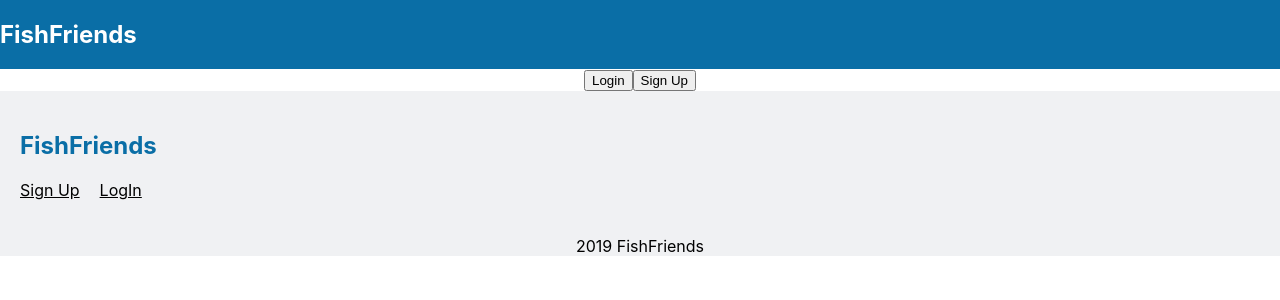
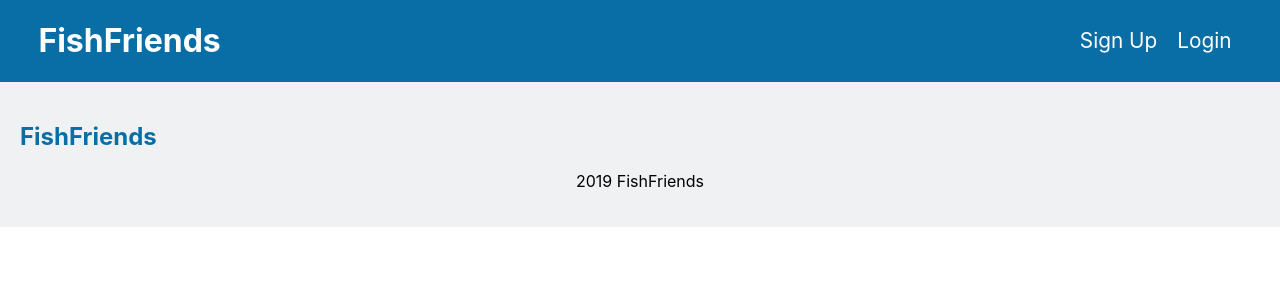
Before and after one commit to Psage23/fishfriends, a React (Create React App) app: page / in a window 1280 px wide. Shown: the top 300 px of the page. Built offline with nearby package versions, Linux system fonts and the light colour scheme.

Commit message:
added new folder

```diff
--- a/src/App.css
+++ b/src/App.css
@@ -1,31 +1,39 @@
-.App {
-  text-align: center;
-}
 
 /* Navigation Styles Here */
 
 .navBar {
   display: flex;
+  justify-content: space-between;
   align-items: center;
   background-color: #0a6ea6;
   color: white;
+  /* width: 100%; */
 }
 
 .navBar h1 {
-  margin-left: 1%;
+  padding-left: 3%;
 }
 
-.navBar nav {
+.link {
   display: flex;
-  margin-left: 65%;
+  margin-right: 3%;
+
 }
-.navBar a {
+
+.link1, .link2 {
   display: flex;
   justify-content: space-evenly;
-  margin: 0 20px;
   color: white;
   font-size: 1.3rem;
+  text-decoration: none;
+  padding: 10px;
+}
 
+/* Body Styles Here */
+
+.Body {
+  display: flex;
+  justify-content: center;
 }
 
 /* Footer Styles Here */
@@ -55,24 +63,26 @@ footer span {
 
 /* Login Form Styles Here */
 
-.loginBtn {
-  height: 40vmin;	  width: 150px;
-}
-
-.login-form {
+.login-form label{
   display: flex;
   flex-direction: column;
-  margin: 1% 42%;
-}
-
-.login-form label {
-  display: flex;
   justify-content: space-evenly;
+  align-items: center;
+  margin: 0 300px;
+  padding: 20px 0;
+  background-color: #F5F5F5;
 }
 
 .login-form button {
-  margin-left: 20%;
-  width: 200px;
+  border-radius: 4px;
+  border: none;
+  color: white;
+  font-size: 1.2rem;
+  text-align: center;
+  margin-top: 20px;
+  padding: 5px;
+  width: 350px;
+  background-color: #0a6ea6;
 }
 
 /* Signup form Styles Here */
@@ -106,8 +116,10 @@ footer span {
 }
 
 .log-form img {
-  background-color: #4682B4;	  margin-left: 42%;
-  margin: 0 300px;	  width: 300px;
+  background-color: #4682B4;
+  margin-left: 42%;
+  margin: 0 300px;
+  width: 300px;
   height: 70vh;
 
 }
--- a/src/App.js
+++ b/src/App.js
@@ -1,30 +1,22 @@
 import React from 'react';
 import './App.css';
-import Login from './components';
-import Signup from './components';
+import Login from './components/Login';
+import Signup from './components/Signup';
 import { Route } from 'react-router-dom';
+import Naviagation from './components/Navigation'
 
 function App() {
   return (
-    <div className="App">
-      <header className="navBar">
+    <div>
+      <div className="App">
+      <Naviagation/>
+      </div>
+      <div className="Body">
+      <Route path="/Signup" component={Signup}/>
+      <Route path="/Login" component={Login}/>
+      </div>
+      <footer className="navBottom">
         <h2>FishFriends</h2>
-        <nav>
-          <Route path="/Signup" component={Signup}/>
-          <Route path="/Login" component={Login}/>
-        </nav>
-      </header>
-      <button>Login</button>
-      <button>Sign Up</button>
-
-      <footer>
-      <nav className="navBottom">
-        <h2>FishFriends</h2>
-          <nav className="nav">
-              <a href="#">Sign Up</a>
-              <a href="#">LogIn</a>
-            </nav>
-              </nav>
             <span>
                 {/* social media icons here */}
                 <p>2019 FishFriends</p>
--- a/src/components/Logform.js
+++ b/src/components/Logform.js
@@ -5,22 +5,25 @@ const AddLogForm = () => {
 
 
 return (
-    <div>
-        <h2>Add a Catch</h2>
-        <form>
-            <label>Bait: <select value="" onChange="">
-                    <option value='select'>Select</option>
+    <div className="log-form">
+        <img src='/fishpic.jpg' alt='fish picture' />
+        <form className="log">
+                <label>Bait: </label>
+                    <select className="dropdown" value="" onChange="">
+                        <option placeholder='select'>Bait Used</option>
                         <option value='flies'>Flies</option>
                         <option value='naturalBait'>Natural Bait</option>
                         <option value='lures'>Lures</option>
                         <option value='other'>Other</option>
                     </select>
-            </label>
-            <label>Species:<input text='text' name='species' placeholder='Species'/></label>
-            <label>Location:  <input type="text" class='location' value='Location'/></label>
-            <label>Time of Day: <input/></label>
-
-            <label># of Fish: <input/></label>
+                <label>Species: </label>
+                    <input text='text' name='species' placeholder='Species'/>
+                <label>Location:  </label>
+                    <input type="text" class='location' placeholder='Location'/>
+                <label>Time of Day: </label>
+                <input text='text' name='time' placeholder='6:00 am'/>
+                <label># of Fish: </label>
+                <input text='text' name='fishCount' placeholder='20'/>
                 <button type='submit'>Next</button>
             </form>
         </div>
--- a/src/components/Navigation.js
+++ b/src/components/Navigation.js
@@ -4,13 +4,11 @@ import {Link} from 'react-router-dom';
 const Navigation = () => {
 return (
     <div>
-        <div className="App">
+        <div className="navBar">
             <h1>FishFriends</h1>
-            <div>
-            <Link to="/signup">Sign Up</Link>
-            </div>
-            <div>
-            <Link to="/login">Login</Link>
+            <div className="link">
+                <Link className="link1" to="/signup">Sign Up</Link>
+                <Link className="link2"to="/login">Login</Link>
             </div>
         </div>
     </div>
--- a/src/components/login.js
+++ b/src/components/login.js
@@ -1,14 +1,13 @@
 import React, {useState, useEffect} from 'react';
-import { withFormik, Form, Field } from "formik";
-import { Collapse, Button, CardBody, Card } from 'reactstrap';
+import { withFormik, Form } from "formik";
+import { CardBody, Card } from 'reactstrap';
 import * as Yup from 'yup';
 import axios from 'axios';
+import AddLogForm from './Logform'
 
 
 const LoginForm = ({props, values, errors, touched, status}) => {
     const [users,setUsers] = useState([]);
-    const [isOpen, setIsOpen] = useState(false);
-    const toggle = () => setIsOpen(!isOpen);
 
     useEffect( () => {
         status && setUsers(users => [...users, status]);
@@ -16,24 +15,21 @@ const LoginForm = ({props, values, errors, touched, status}) => {
 
     return (
         <div className = "login">
-            <Button color="primary" onClick={toggle} style={{ marginBottom: '1rem' }}>Login</Button>
-            <Collapse isOpen={isOpen}>
             <Card>
                 <CardBody>
                 <Form className="login-form">
                     <label>Username:
-                    <Field type="text" name="username" placeholder="username"/>
+                    <input type="text" name="username" placeholder="username"/>
                     </label>
                     {touched.name && errors.name && <p className="errors">{errors.name}</p>}
                     <label>Password:
-                    <Field type="password" name="password" placeholder="password"/>
+                    <input type="password" name="password" placeholder="password"/>
                     </label>
                     {touched.name && errors.name && <p className="errors">{errors.name}</p>}
                     <button type="submit">Submit</button>
                 </Form>
                 </CardBody>
             </Card>
-            </Collapse>
             {users.map(user => (
                 <div key={user.id}>
                     <p>Username: {user.username}</p>
--- a/src/components/signup.js
+++ b/src/components/signup.js
@@ -1,6 +1,6 @@
 import React, {useState, useEffect} from 'react';
-import { withFormik, Form, Field } from "formik";
-import { Collapse, Button, CardBody, Card } from 'reactstrap';
+import { withFormik, Form } from "formik";
+import { CardBody, Card } from 'reactstrap';
 import * as Yup from 'yup';
 import axios from 'axios';
 
@@ -8,8 +8,6 @@ import axios from 'axios';
 
 const SignUp = ({props, values, errors, touched, status}) => {
     const [newUsers, setNewUsers] = useState([]);
-    const [isOpen, setIsOpen] = useState(false);
-    const toggle = () => setIsOpen(!isOpen);
 
     useEffect( () => {
         status && setNewUsers(newUsers => [...newUsers, status])
@@ -17,28 +15,25 @@ const SignUp = ({props, values, errors, touched, status}) => {
 
     return (
         <div className = "signUp">
-            <Button color="primary" onClick={toggle} style={{ marginBottom: '1rem'}}>Sign Up</Button>
-            <Collapse isOpen={isOpen}>
             <Card>
                 <CardBody>
                 <Form className="sign-up">
                     <label>Full Name:
-                    <Field type="text" name="name" placeholder="name"/>
+                    <input type="text" name="name" placeholder="name"/>
                     </label>
                     {touched.name && errors.name && <p className="errors">{errors.name}</p>}
                     <label>Email:
-                    <Field type="email" name="email" placeholder="email"/>
+                    <input type="email" name="email" placeholder="email"/>
                     </label>
                     {touched.email && errors.email && <p classsName="errors">{errors.email}</p>}
                     <label>Password:
-                    <Field type="password" name="password" placeholder="password"/>
+                    <input type="password" name="password" placeholder="password"/>
                     </label>
                     {touched.password && errors.password && <p className="errors">{errors.password}</p>}
                     <button type="submit">Submit</button>
                 </Form>
                 </CardBody>
             </Card>
-            </Collapse>
             {newUsers.map(newUser => (
                 <div key={newUser.id}>
                     <p>Full Name: {newUser.name}</p>
```
Also changed, not shown: public/fishpic.jpg (added), src/components/data.js (added). Lines whose indentation alone changed are shown as unchanged.
